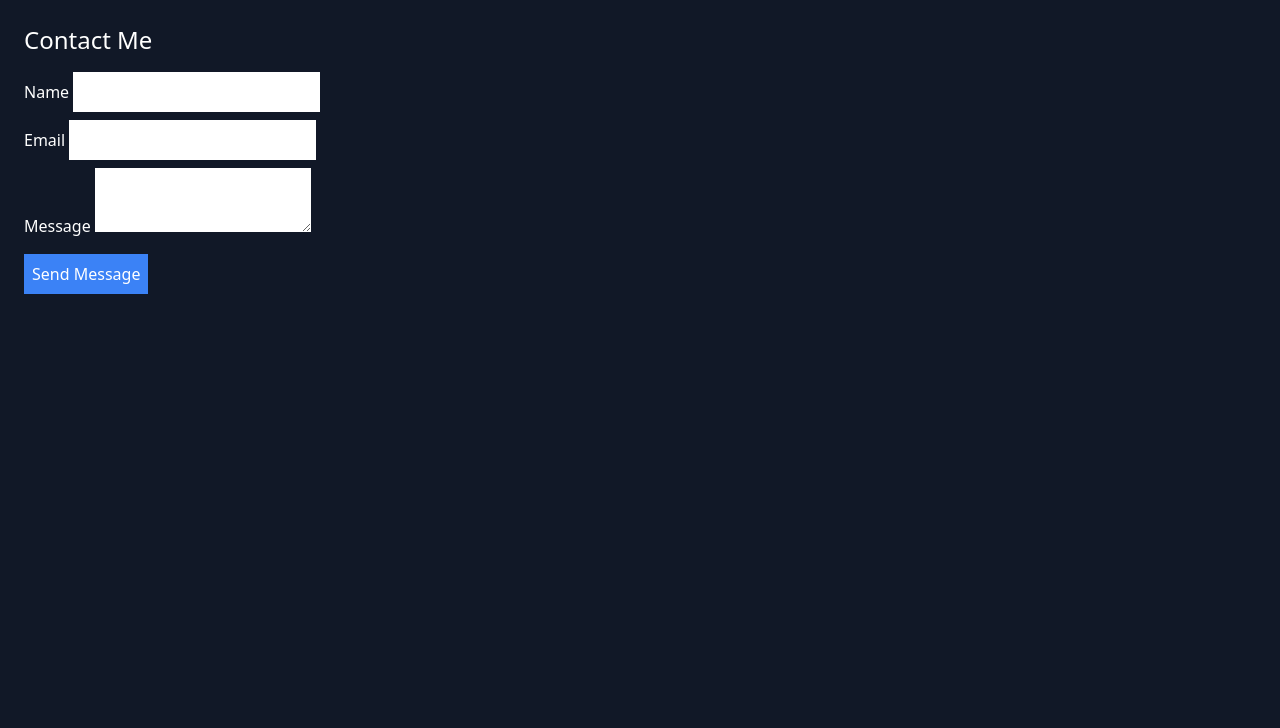
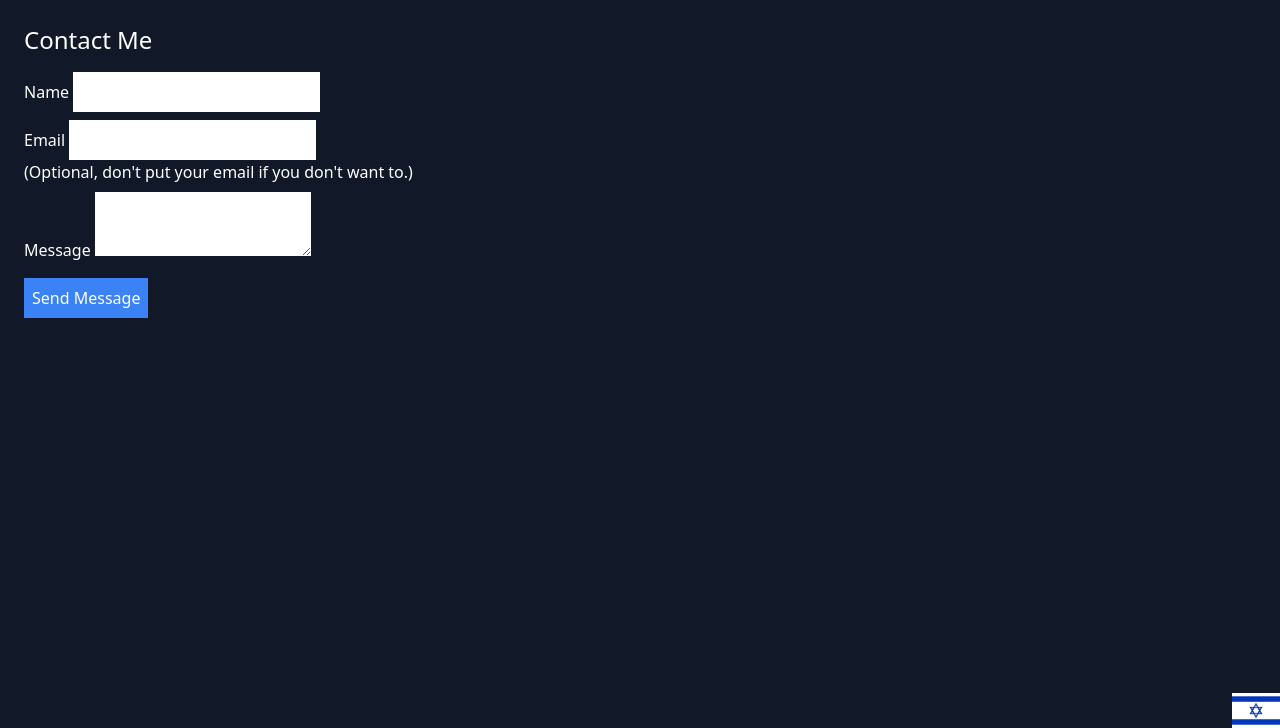
Before and after one commit to erri4/erri4.pythonanywhere.com, a Flask app: page /contact in a window 1280 px wide. Shown: the part 72-800 px from the top of the page. Run offline with Flask 3, Linux system fonts and the light colour scheme.

Commit message:
add israel flag and pptional email

```diff
--- a/app.py
+++ b/app.py
@@ -2,7 +2,6 @@ from flask import Flask, render_template, redirect, url_for
 import requests
 from forms import ContactForm
 import DBConnectionPool as db
-from DBConnectionPool.database import _Row
 
 
 class Message:
--- a/static/style.css
+++ b/static/style.css
@@ -39,3 +39,10 @@ input[type="submit"] {
 #reallink {
     color: blue;
 }
+
+#is {
+    height: 35px;
+    position: absolute;
+    bottom: 0;
+    right: 0;
+}
--- a/templates/base.html
+++ b/templates/base.html
@@ -21,5 +21,6 @@
             </div>
         </nav>
         <main class="p-6">{% block content %}{% endblock %}</main>
+        <img id="is" src="{{ url_for('static', filename='israel.png') }}">
     </body>
 </html>
--- a/templates/contact.html
+++ b/templates/contact.html
@@ -5,7 +5,7 @@
     <form method="POST" class="mt-4">
         {{ form.hidden_tag() }}
         <div class="mt-2">{{ form.name.label }} {{ form.name(class="p-2 text-black") }}</div>
-        <div class="mt-2">{{ form.email.label }} {{ form.email(class="p-2 text-black") }}</div>
+        <div class="mt-2">{{ form.email.label }} {{ form.email(class="p-2 text-black") }}</div> (Optional, don't put your email if you don't want to.)
         <div class="mt-2">{{ form.message.label }} {{ form.message(class="p-2 text-black") }}</div>
         <div class="mt-4">{{ form.submit(class="bg-blue-500 p-2") }}</div>
     </form>
```
Also changed, not shown: static/israel.png (added).
